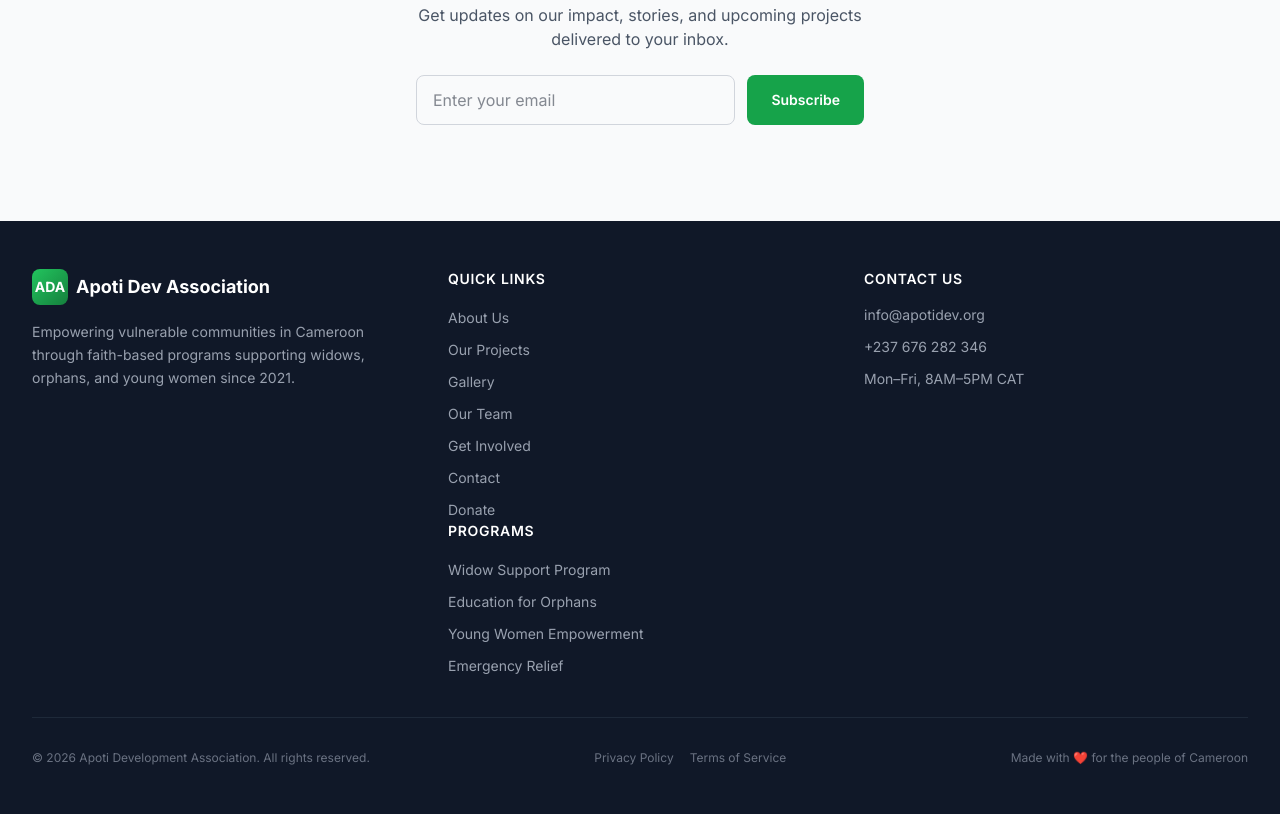
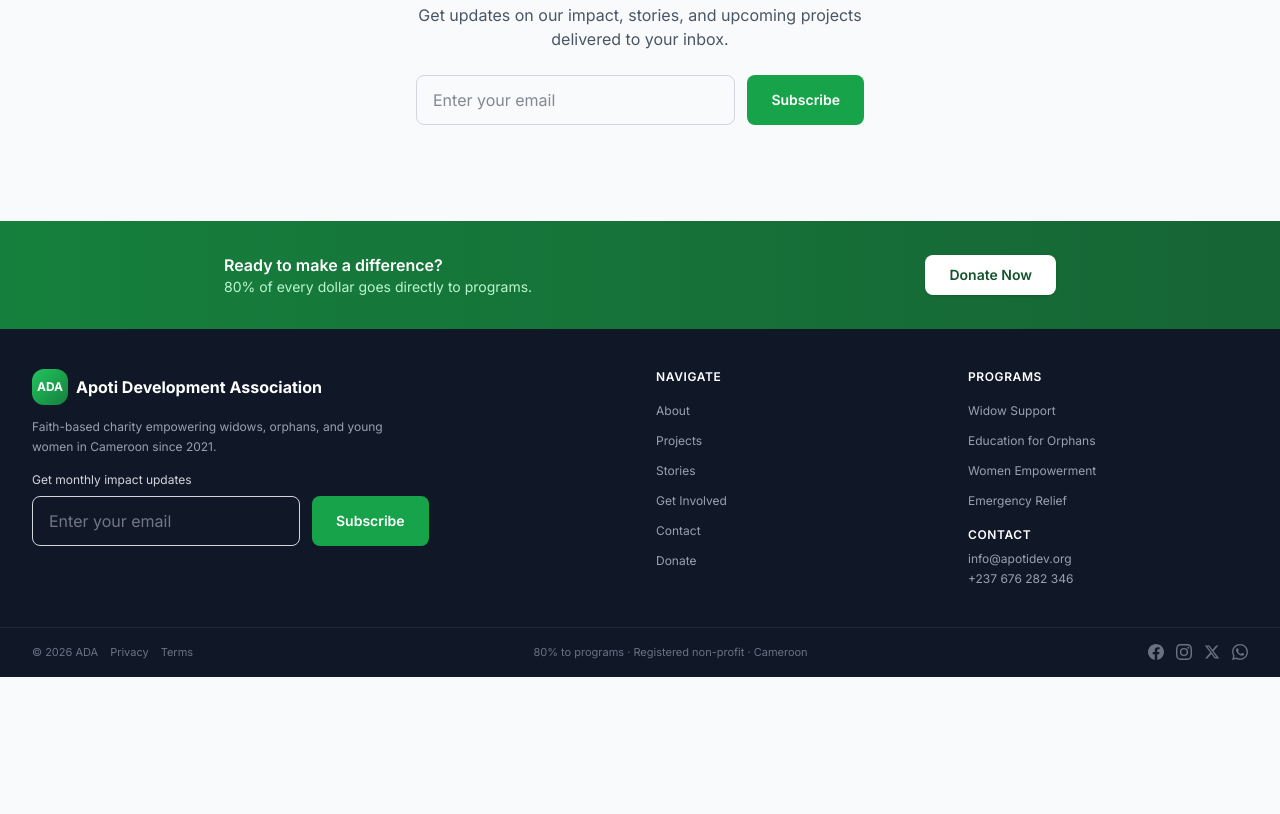
Before and after one commit to lioneltchami/ada-website, an Astro site: page / in a window 1280 px wide. Shown: the part 2867-3681 px from the top of the page. After the commit the page ends 3544 px from the top, so only its background shows below. Built offline with nearby package versions, Linux system fonts and the light colour scheme; Astro itself is replaced by a stand-in of ours; no server answers.

Commit message:
feat: Redesigned footer - compact, modern, with social icons + newsletter
- Pre-footer CTA strip ('Ready to make a difference?' + 80% badge)
- Compact 4-column grid (brand+newsletter, links, programs+contact)
- Social media icons (Facebook, Instagram, X, WhatsApp) with SVGs
- Mini newsletter signup embedded in footer
- Trust signals in bottom bar (80% to programs, registered, Cameroon)
- Reduced height significantly (py-10 vs py-12, smaller text, tighter spacing)
- Removed redundant tagline, shortened labels
- Bottom bar: copyright + legal + trust + social in one slim row

```diff
--- a/src/components/layout/Footer.astro
+++ b/src/components/layout/Footer.astro
@@ -1,37 +1,30 @@
 ---
 import { getSiteSettings, getProjects, type SanityProject } from '../../lib/sanity';
+import NewsletterSignup from '../islands/NewsletterSignup';
 
 const currentYear = new Date().getFullYear();
 
 let contactEmail = 'info@apotidev.org';
 let contactPhone = '+237 676 282 346';
-let officeHours = 'Mon–Fri, 8AM–5PM CAT';
-let tagline = 'Empowering vulnerable communities in Cameroon through faith-based programs supporting widows, orphans, and young women since 2021.';
+let socialFacebook = 'https://facebook.com/apotidev';
+let socialInstagram = 'https://instagram.com/apotidev';
+let socialTwitter = 'https://twitter.com/apotidev';
 
 try {
   const settings = await getSiteSettings();
   if (settings) {
     contactEmail = settings.contactEmail || contactEmail;
     contactPhone = settings.contactPhone || contactPhone;
-    officeHours = settings.officeHours || officeHours;
-    tagline = settings.tagline || tagline;
+    socialFacebook = settings.socialFacebook || socialFacebook;
+    socialInstagram = settings.socialInstagram || socialInstagram;
+    socialTwitter = settings.socialTwitter || socialTwitter;
   }
 } catch {}
 
-const quickLinks = [
-  { href: "/about", label: "About Us" },
-  { href: "/projects", label: "Our Projects" },
-  { href: "/gallery", label: "Gallery" },
-  { href: "/team", label: "Our Team" },
-  { href: "/get-involved", label: "Get Involved" },
-  { href: "/contact", label: "Contact" },
-  { href: "/donate", label: "Donate" },
-];
-
 let programs = [
-  { label: "Widow Support Program", href: "/projects/widow-support" },
+  { label: "Widow Support", href: "/projects/widow-support" },
   { label: "Education for Orphans", href: "/projects/education-orphans" },
-  { label: "Young Women Empowerment", href: "/projects/women-empowerment" },
+  { label: "Women Empowerment", href: "/projects/women-empowerment" },
   { label: "Emergency Relief", href: "/projects/emergency-relief" },
 ];
 
@@ -44,84 +37,113 @@
       .map((p: SanityProject) => ({ label: p.title, href: `/projects/${p.slug.current}` }));
   }
 } catch {}
+
+const links = [
+  { href: "/about", label: "About" },
+  { href: "/projects", label: "Projects" },
+  { href: "/stories", label: "Stories" },
+  { href: "/get-involved", label: "Get Involved" },
+  { href: "/contact", label: "Contact" },
+  { href: "/donate", label: "Donate" },
+];
 ---
 
+<!-- Pre-footer CTA -->
+<section class="bg-gradient-to-r from-primary-700 to-primary-800 py-8">
+  <div class="max-w-4xl mx-auto px-4 sm:px-6 lg:px-8 flex flex-col sm:flex-row items-center justify-between gap-4">
+    <div class="text-center sm:text-left">
+      <p class="text-white font-semibold">Ready to make a difference?</p>
+      <p class="text-sm text-primary-200">80% of every dollar goes directly to programs.</p>
+    </div>
+    <a href="/donate" class="px-6 py-2.5 text-sm font-semibold text-primary-900 bg-white rounded-lg hover:bg-gray-100 transition-colors shadow-sm whitespace-nowrap">
+      Donate Now
+    </a>
+  </div>
+</section>
+
 <footer class="bg-gray-900 text-gray-300">
-  <div class="max-w-7xl mx-auto px-4 sm:px-6 lg:px-8 py-12">
-    <div class="grid grid-cols-1 md:grid-cols-2 lg:grid-cols-3 gap-8">
-      <!-- Brand -->
-      <div>
-        <div class="flex items-center gap-2 mb-4">
-          <div class="w-9 h-9 rounded-lg bg-gradient-to-br from-primary-500 to-primary-700 flex items-center justify-center">
-            <span class="text-white font-bold text-sm">ADA</span>
+  <!-- Main footer content -->
+  <div class="max-w-7xl mx-auto px-4 sm:px-6 lg:px-8 py-10">
+    <div class="grid grid-cols-2 md:grid-cols-4 gap-8">
+      <!-- Brand + Newsletter -->
+      <div class="col-span-2">
+        <div class="flex items-center gap-2 mb-3">
+          <div class="w-9 h-9 rounded-xl bg-gradient-to-br from-primary-500 to-primary-700 flex items-center justify-center">
+            <span class="text-white font-bold text-xs">ADA</span>
           </div>
-          <span class="text-lg font-bold text-white">Apoti Dev Association</span>
+          <span class="text-base font-bold text-white">Apoti Development Association</span>
         </div>
-        <p class="text-sm text-gray-400 leading-relaxed">
-          {tagline}
+        <p class="text-xs text-gray-400 leading-relaxed max-w-sm mb-4">
+          Faith-based charity empowering widows, orphans, and young women in Cameroon since 2021.
         </p>
+        <!-- Mini newsletter -->
+        <div class="max-w-xs">
+          <p class="text-xs font-medium text-gray-300 mb-2">Get monthly impact updates</p>
+          <NewsletterSignup client:visible />
+        </div>
       </div>
 
-      <!-- Quick Links & Programs -->
-      <nav aria-label="Footer">
+      <!-- Links -->
       <div>
-          <h3 class="text-sm font-semibold text-white uppercase tracking-wider mb-4">Quick Links</h3>
-          <ul class="space-y-2">
-            {quickLinks.map((link) => (
+        <h3 class="text-xs font-semibold text-white uppercase tracking-wider mb-3">Navigate</h3>
+        <ul class="space-y-1.5">
+          {links.map((link) => (
             <li>
-                <a href={link.href} class="text-sm text-gray-400 hover:text-primary-400 transition-colors">
-                  {link.label}
-                </a>
+              <a href={link.href} class="text-xs text-gray-400 hover:text-primary-400 transition-colors">{link.label}</a>
             </li>
           ))}
         </ul>
       </div>
 
-        <div class="mt-8 md:mt-0">
-          <h3 class="text-sm font-semibold text-white uppercase tracking-wider mb-4">Programs</h3>
-          <ul class="space-y-2">
-            {programs.map((program) => (
+      <!-- Programs + Contact -->
+      <div>
+        <h3 class="text-xs font-semibold text-white uppercase tracking-wider mb-3">Programs</h3>
+        <ul class="space-y-1.5 mb-4">
+          {programs.map((p) => (
             <li>
-                <a href={program.href} class="text-sm text-gray-400 hover:text-primary-400 transition-colors">
-                  {program.label}
-                </a>
+              <a href={p.href} class="text-xs text-gray-400 hover:text-primary-400 transition-colors">{p.label}</a>
             </li>
           ))}
         </ul>
-        </div>
-      </nav>
-
-      <!-- Contact -->
-      <div>
-        <h3 class="text-sm font-semibold text-white uppercase tracking-wider mb-4">Contact Us</h3>
-        <ul class="space-y-3 text-sm text-gray-400">
-          <li>
-            <a href={`mailto:${contactEmail}`} class="hover:text-primary-400 transition-colors">
-              {contactEmail}
-            </a>
-          </li>
-          <li>
-            <a href={`tel:${contactPhone.replace(/\s/g, '')}`} class="hover:text-primary-400 transition-colors">
-              {contactPhone}
-            </a>
-          </li>
-          <li>{officeHours}</li>
+        <h3 class="text-xs font-semibold text-white uppercase tracking-wider mb-2">Contact</h3>
+        <ul class="space-y-1 text-xs text-gray-400">
+          <li><a href={`mailto:${contactEmail}`} class="hover:text-primary-400 transition-colors">{contactEmail}</a></li>
+          <li><a href={`https://wa.me/${contactPhone.replace(/[^0-9]/g, '')}`} class="hover:text-primary-400 transition-colors">{contactPhone}</a></li>
         </ul>
       </div>
     </div>
+  </div>
 
-    <!-- Bottom -->
-    <div class="mt-10 pt-8 border-t border-gray-800 flex flex-col sm:flex-row items-center justify-between gap-4">
-      <p class="text-xs text-gray-500">
-        &copy; {currentYear} Apoti Development Association. All rights reserved.
+  <!-- Bottom bar -->
+  <div class="border-t border-gray-800">
+    <div class="max-w-7xl mx-auto px-4 sm:px-6 lg:px-8 py-4 flex flex-col sm:flex-row items-center justify-between gap-3">
+      <!-- Left: copyright + legal -->
+      <div class="flex items-center gap-3 text-[11px] text-gray-500">
+        <span>&copy; {currentYear} ADA</span>
+        <a href="/privacy" class="hover:text-gray-300">Privacy</a>
+        <a href="/terms" class="hover:text-gray-300">Terms</a>
+      </div>
+
+      <!-- Center: trust badge -->
+      <p class="text-[11px] text-gray-500">
+        80% to programs · Registered non-profit · Cameroon
       </p>
-      <div class="flex items-center gap-4 text-xs text-gray-500">
-        <a href="/privacy" class="hover:text-gray-300">Privacy Policy</a>
-        <a href="/terms" class="hover:text-gray-300">Terms of Service</a>
+
+      <!-- Right: social icons -->
+      <div class="flex items-center gap-3">
+        <a href={socialFacebook} target="_blank" rel="noopener" aria-label="Facebook" class="text-gray-500 hover:text-primary-400 transition-colors">
+          <svg class="w-4 h-4" fill="currentColor" viewBox="0 0 24 24"><path d="M24 12.073c0-6.627-5.373-12-12-12s-12 5.373-12 12c0 5.99 4.388 10.954 10.125 11.854v-8.385H7.078v-3.47h3.047V9.43c0-3.007 1.792-4.669 4.533-4.669 1.312 0 2.686.235 2.686.235v2.953H15.83c-1.491 0-1.956.925-1.956 1.874v2.25h3.328l-.532 3.47h-2.796v8.385C19.612 23.027 24 18.062 24 12.073z"/></svg>
+        </a>
+        <a href={socialInstagram} target="_blank" rel="noopener" aria-label="Instagram" class="text-gray-500 hover:text-primary-400 transition-colors">
+          <svg class="w-4 h-4" fill="currentColor" viewBox="0 0 24 24"><path d="M12 2.163c3.204 0 3.584.012 4.85.07 3.252.148 4.771 1.691 4.919 4.919.058 1.265.069 1.645.069 4.849 0 3.205-.012 3.584-.069 4.849-.149 3.225-1.664 4.771-4.919 4.919-1.266.058-1.644.07-4.85.07-3.204 0-3.584-.012-4.849-.07-3.26-.149-4.771-1.699-4.919-4.92-.058-1.265-.07-1.644-.07-4.849 0-3.204.013-3.583.07-4.849.149-3.227 1.664-4.771 4.919-4.919 1.266-.057 1.645-.069 4.849-.069zM12 0C8.741 0 8.333.014 7.053.072 2.695.272.273 2.69.073 7.052.014 8.333 0 8.741 0 12c0 3.259.014 3.668.072 4.948.2 4.358 2.618 6.78 6.98 6.98C8.333 23.986 8.741 24 12 24c3.259 0 3.668-.014 4.948-.072 4.354-.2 6.782-2.618 6.979-6.98.059-1.28.073-1.689.073-4.948 0-3.259-.014-3.667-.072-4.947-.196-4.354-2.617-6.78-6.979-6.98C15.668.014 15.259 0 12 0zm0 5.838a6.162 6.162 0 100 12.324 6.162 6.162 0 000-12.324zM12 16a4 4 0 110-8 4 4 0 010 8zm6.406-11.845a1.44 1.44 0 100 2.881 1.44 1.44 0 000-2.881z"/></svg>
+        </a>
+        <a href={socialTwitter} target="_blank" rel="noopener" aria-label="X (Twitter)" class="text-gray-500 hover:text-primary-400 transition-colors">
+          <svg class="w-4 h-4" fill="currentColor" viewBox="0 0 24 24"><path d="M18.244 2.25h3.308l-7.227 8.26 8.502 11.24H16.17l-5.214-6.817L4.99 21.75H1.68l7.73-8.835L1.254 2.25H8.08l4.713 6.231zm-1.161 17.52h1.833L7.084 4.126H5.117z"/></svg>
+        </a>
+        <a href={`https://wa.me/${contactPhone.replace(/[^0-9]/g, '')}`} target="_blank" rel="noopener" aria-label="WhatsApp" class="text-gray-500 hover:text-primary-400 transition-colors">
+          <svg class="w-4 h-4" fill="currentColor" viewBox="0 0 24 24"><path d="M17.472 14.382c-.297-.149-1.758-.867-2.03-.967-.273-.099-.471-.148-.67.15-.197.297-.767.966-.94 1.164-.173.199-.347.223-.644.075-.297-.15-1.255-.463-2.39-1.475-.883-.788-1.48-1.761-1.653-2.059-.173-.297-.018-.458.13-.606.134-.133.298-.347.446-.52.149-.174.198-.298.298-.497.099-.198.05-.371-.025-.52-.075-.149-.669-1.612-.916-2.207-.242-.579-.487-.5-.669-.51-.173-.008-.371-.01-.57-.01-.198 0-.52.074-.792.372-.272.297-1.04 1.016-1.04 2.479 0 1.462 1.065 2.875 1.213 3.074.149.198 2.096 3.2 5.077 4.487.709.306 1.262.489 1.694.625.712.227 1.36.195 1.871.118.571-.085 1.758-.719 2.006-1.413.248-.694.248-1.289.173-1.413-.074-.124-.272-.198-.57-.347m-5.421 7.403h-.004a9.87 9.87 0 01-5.031-1.378l-.361-.214-3.741.982.998-3.648-.235-.374a9.86 9.86 0 01-1.51-5.26c.001-5.45 4.436-9.884 9.888-9.884 2.64 0 5.122 1.03 6.988 2.898a9.825 9.825 0 012.893 6.994c-.003 5.45-4.437 9.884-9.885 9.884m8.413-18.297A11.815 11.815 0 0012.05 0C5.495 0 .16 5.335.157 11.892c0 2.096.547 4.142 1.588 5.945L.057 24l6.305-1.654a11.882 11.882 0 005.683 1.448h.005c6.554 0 11.89-5.335 11.893-11.893a11.821 11.821 0 00-3.48-8.413z"/></svg>
+        </a>
       </div>
-      <p class="text-xs text-gray-500">
-        Made with ❤️ for the people of Cameroon
-      </p>
     </div>
   </div>
 </footer>
```
Lines whose indentation alone changed are shown as unchanged.
